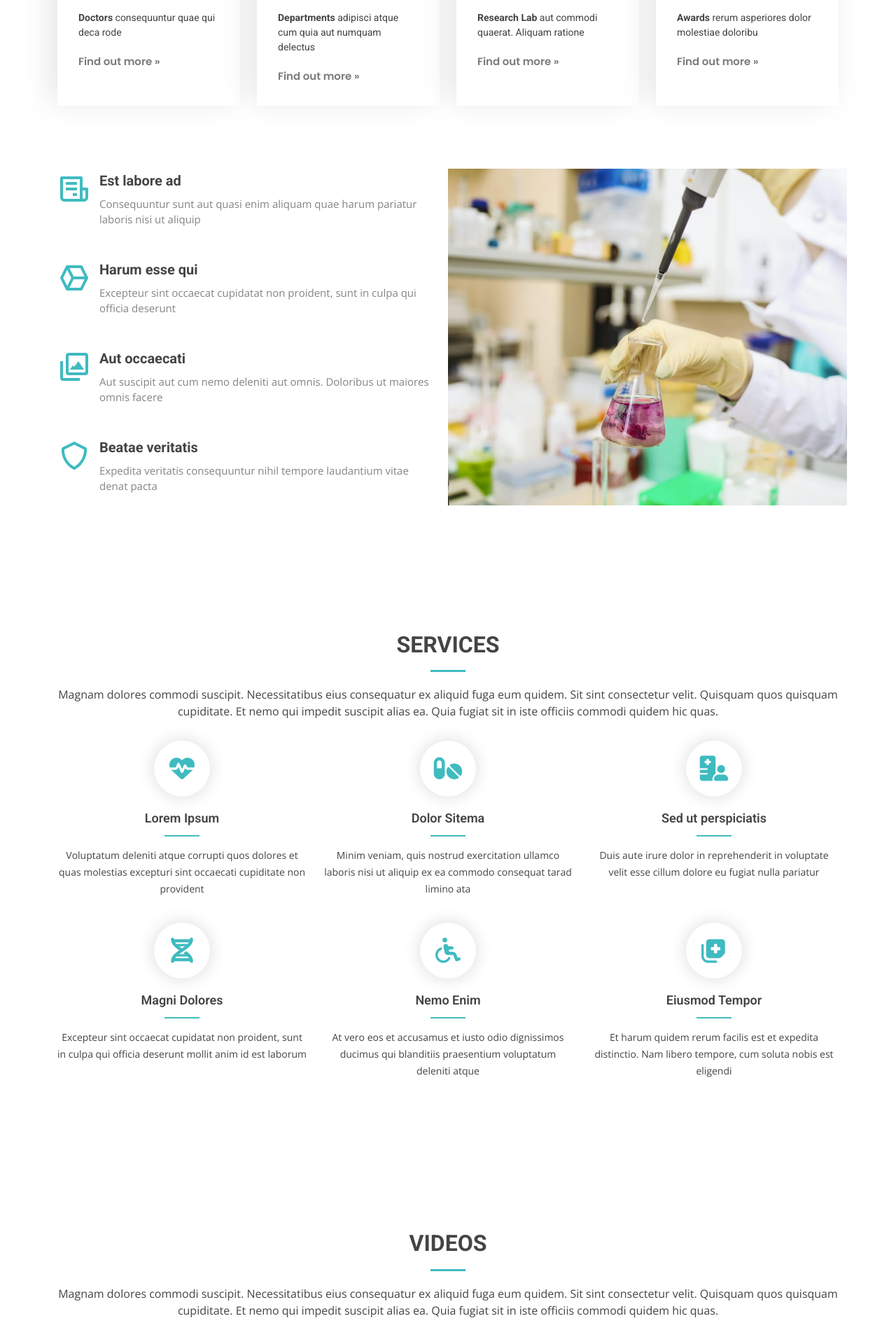
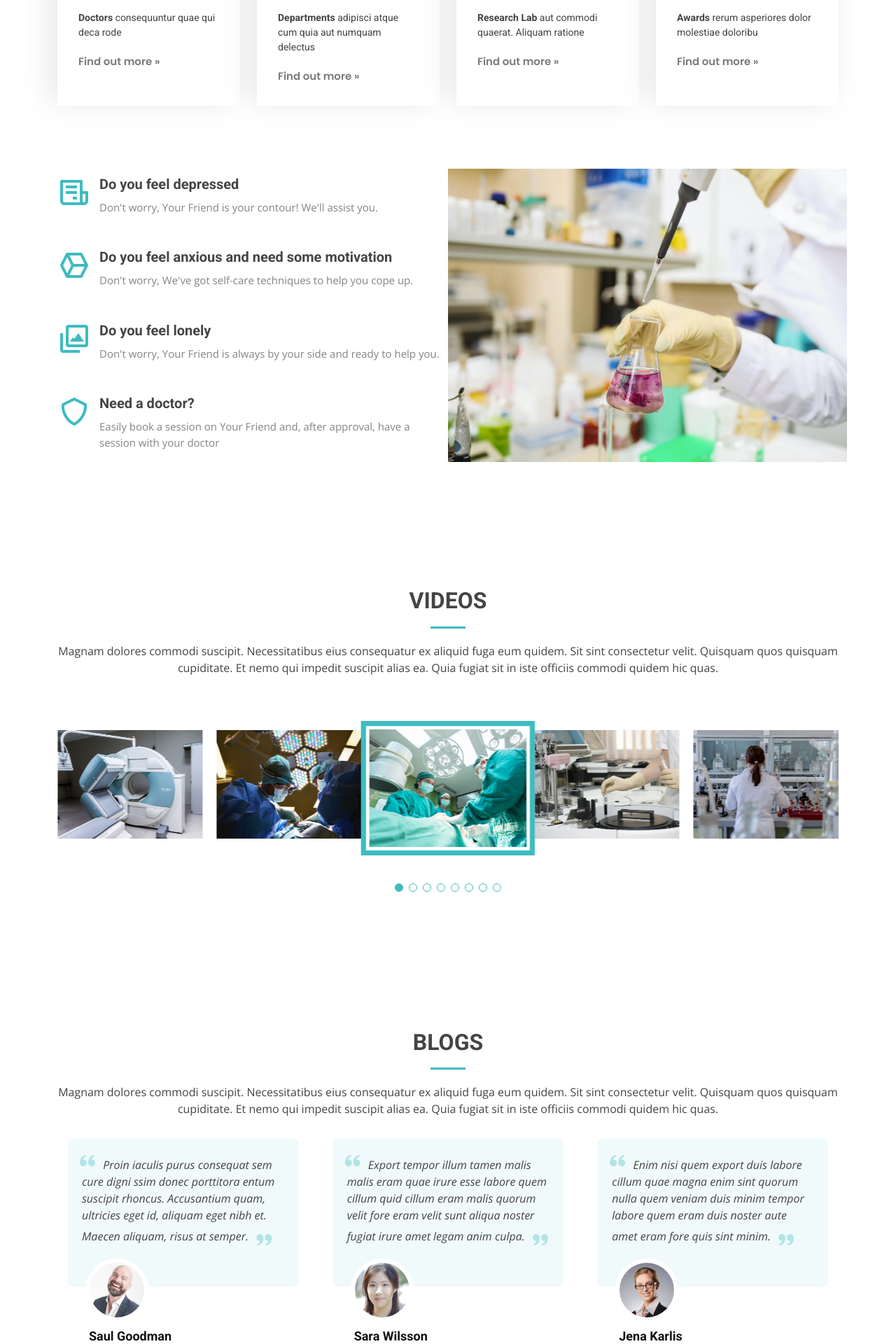
Before and after one commit to musaib-js/yourfriendd_nirman2.0, a Django app: page / in a window 1280 px wide. Shown: the part 1484-3404 px from the top of the page at 70% size. Run offline with Django 3.2, Linux system fonts and the light colour scheme; some libraries are stand-ins or nearby versions.

Commit message:
text changes

```diff
--- a/templates/index.html
+++ b/templates/index.html
@@ -164,23 +164,24 @@
         <div class="col-lg-6 order-2 order-lg-1" data-aos="fade-right">
           <div class="icon-box mt-5 mt-lg-0">
             <i class="bx bx-receipt"></i>
-            <h4>Est labore ad</h4>
-            <p>Consequuntur sunt aut quasi enim aliquam quae harum pariatur laboris nisi ut aliquip</p>
+            <h4></h4>
+            <h4>Do you feel depressed</h4>
+            <p>Don't worry, Your Friend is your contour! We'll assist you.</p>
           </div>
           <div class="icon-box mt-5">
             <i class="bx bx-cube-alt"></i>
-            <h4>Harum esse qui</h4>
-            <p>Excepteur sint occaecat cupidatat non proident, sunt in culpa qui officia deserunt</p>
+            <h4>Do you feel anxious and need some motivation</h4>
+            <p>Don't worry, We've got self-care techniques to help you cope up.</p>
           </div>
           <div class="icon-box mt-5">
             <i class="bx bx-images"></i>
-            <h4>Aut occaecati</h4>
-            <p>Aut suscipit aut cum nemo deleniti aut omnis. Doloribus ut maiores omnis facere</p>
+            <h4>Do you feel lonely</h4>
+            <p>Don't worry, Your Friend is always by your side and ready to help you.</p>
           </div>
           <div class="icon-box mt-5">
             <i class="bx bx-shield"></i>
-            <h4>Beatae veritatis</h4>
-            <p>Expedita veritatis consequuntur nihil tempore laudantium vitae denat pacta</p>
+            <h4>Need a doctor?</h4>
+            <p>Easily book a session on Your Friend and, after approval, have a session with your doctor</p>
           </div>
         </div>
         <div class="image col-lg-6 order-1 order-lg-2" style='background-image: url("/static/img/features.jpg");' data-aos="zoom-in"></div>
@@ -188,50 +189,6 @@
 
     </div>
   </section><!-- End Features Section -->
-   <!-- ======= Services Section ======= -->
-<section id="services" class="services services">
-  <div class="container" data-aos="fade-up">
-
-    <div class="section-title">
-      <h2>Services</h2>
-      <p>Magnam dolores commodi suscipit. Necessitatibus eius consequatur ex aliquid fuga eum quidem. Sit sint consectetur velit. Quisquam quos quisquam cupiditate. Et nemo qui impedit suscipit alias ea. Quia fugiat sit in iste officiis commodi quidem hic quas.</p>
-    </div>
-
-    <div class="row">
-      <div class="col-lg-4 col-md-6 icon-box" data-aos="zoom-in" data-aos-delay="100">
-        <div class="icon"><i class="fas fa-heartbeat"></i></div>
-        <h4 class="title"><a href="">Lorem Ipsum</a></h4>
-        <p class="description">Voluptatum deleniti atque corrupti quos dolores et quas molestias excepturi sint occaecati cupiditate non provident</p>
-      </div>
-      <div class="col-lg-4 col-md-6 icon-box" data-aos="zoom-in" data-aos-delay="200">
-        <div class="icon"><i class="fas fa-pills"></i></div>
-        <h4 class="title"><a href="">Dolor Sitema</a></h4>
-        <p class="description">Minim veniam, quis nostrud exercitation ullamco laboris nisi ut aliquip ex ea commodo consequat tarad limino ata</p>
-      </div>
-      <div class="col-lg-4 col-md-6 icon-box" data-aos="zoom-in" data-aos-delay="300">
-        <div class="icon"><i class="fas fa-hospital-user"></i></div>
-        <h4 class="title"><a href="">Sed ut perspiciatis</a></h4>
-        <p class="description">Duis aute irure dolor in reprehenderit in voluptate velit esse cillum dolore eu fugiat nulla pariatur</p>
-      </div>
-      <div class="col-lg-4 col-md-6 icon-box" data-aos="zoom-in" data-aos-delay="100">
-        <div class="icon"><i class="fas fa-dna"></i></div>
-        <h4 class="title"><a href="">Magni Dolores</a></h4>
-        <p class="description">Excepteur sint occaecat cupidatat non proident, sunt in culpa qui officia deserunt mollit anim id est laborum</p>
-      </div>
-      <div class="col-lg-4 col-md-6 icon-box" data-aos="zoom-in" data-aos-delay="200">
-        <div class="icon"><i class="fas fa-wheelchair"></i></div>
-        <h4 class="title"><a href="">Nemo Enim</a></h4>
-        <p class="description">At vero eos et accusamus et iusto odio dignissimos ducimus qui blanditiis praesentium voluptatum deleniti atque</p>
-      </div>
-      <div class="col-lg-4 col-md-6 icon-box" data-aos="zoom-in" data-aos-delay="300">
-        <div class="icon"><i class="fas fa-notes-medical"></i></div>
-        <h4 class="title"><a href="">Eiusmod Tempor</a></h4>
-        <p class="description">Et harum quidem rerum facilis est et expedita distinctio. Nam libero tempore, cum soluta nobis est eligendi</p>
-      </div>
-    </div>
-
-  </div>
-</section><!-- End Services Section -->
     <!-- ======= Testimonials Section ======= -->
 
      <!-- ======= Gallery Section ======= -->
--- a/yourfriendd/settings.py
+++ b/yourfriendd/settings.py
@@ -15,8 +15,8 @@ SECRET_KEY = 'django-insecure-i155vqw7p+t#$cs2&jo=ae4=9sd&d+l%aq(23l&l19@@h117rn
 # SECURITY WARNING: don't run with debug turned on in production!
 DEBUG = True
 
-ALLOWED_HOSTS = ['https://here-is-my-doctor.herokuapp.com/', 'https://www.here-is-my-doctor.herokuapp.com/', 'here-is-my-doctor.herokuapp.com']
-#ALLOWED_HOSTS = []
+#ALLOWED_HOSTS = ['https://here-is-my-doctor.herokuapp.com/', 'https://www.here-is-my-doctor.herokuapp.com/', 'here-is-my-doctor.herokuapp.com']
+ALLOWED_HOSTS = []
 
 
 
```
